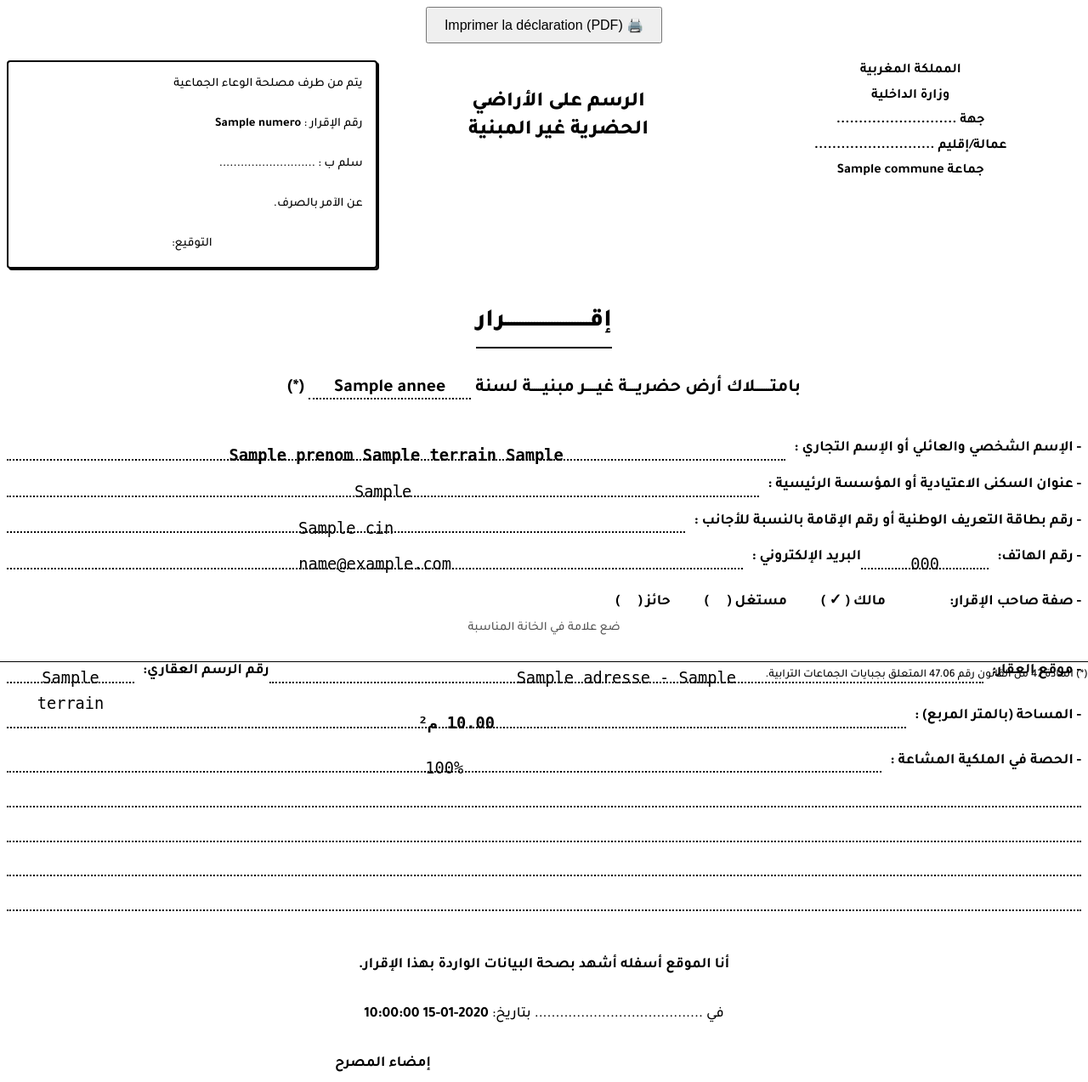
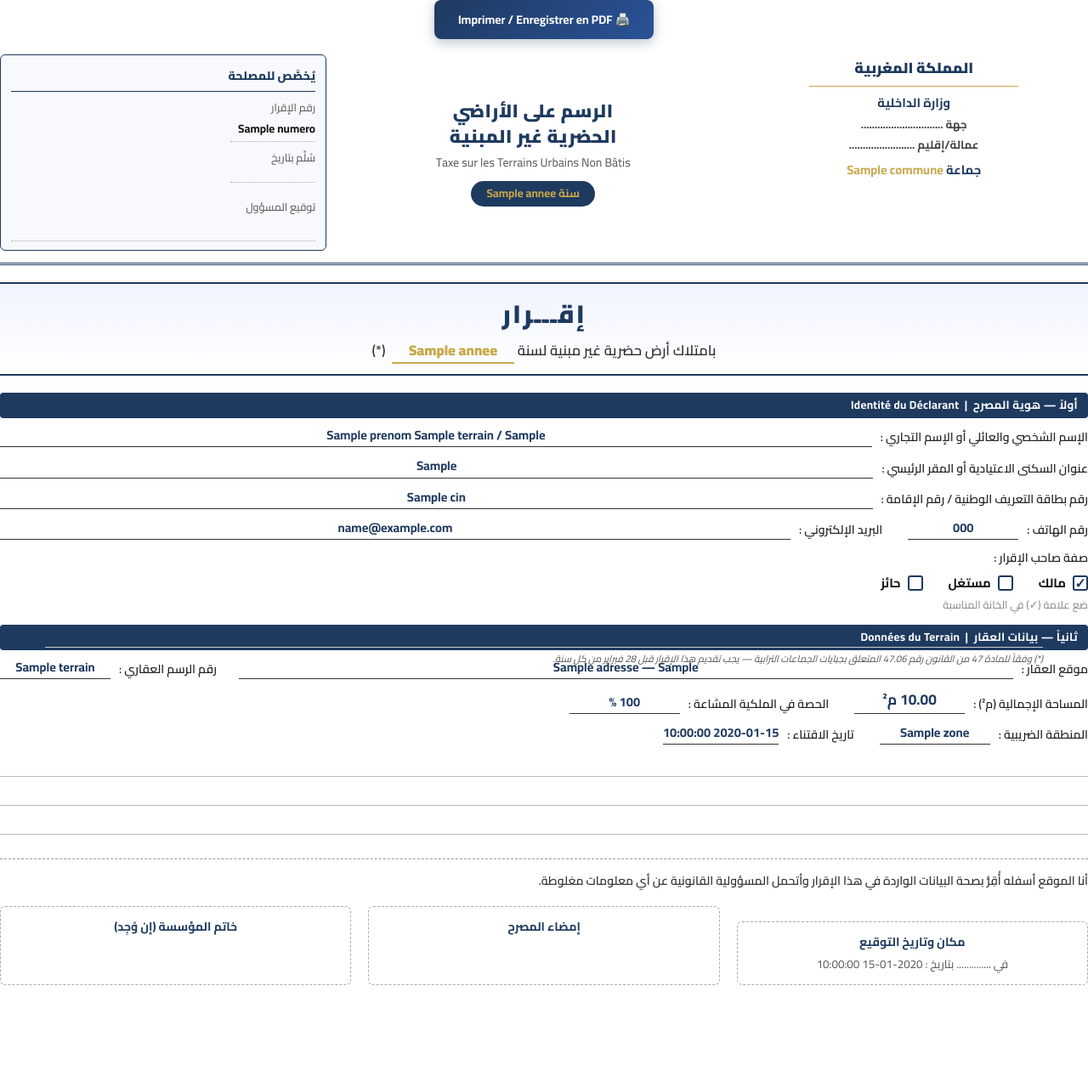
Before and after one commit to Yomix90/JIBAYAT, a Flask app: template templates/tnb_declaration_pdf.html in a window 1280 px wide. Shown: the whole page at 85% size. After the commit the page ends 1159 px from the top, so only its background shows below. Run offline with Flask 3, Linux system fonts and the light colour scheme; the template is opened without the code that fills it: most values are stand-ins (such as "Sample title", 1, 10 or a date in 2020).

Commit message:
Style: Refonte PDF declaration TNB - police Cairo, sections, mise en page officielle

```diff
--- a/templates/tnb_declaration_pdf.html
+++ b/templates/tnb_declaration_pdf.html
@@ -2,31 +2,243 @@
 <html lang="ar" dir="rtl">
 <head>
 <meta charset="UTF-8">
-<title>إقرار بامتلاك أرض حضرية غير مبنية لسنة {{ annee }}</title>
-<link href="https://fonts.googleapis.com/css2?family=Cairo:wght@400;700&family=Tajawal:wght@500;700;800&display=swap" rel="stylesheet">
+<title>إقرار بامتلاك أرض حضرية غير مبنية — سنة {{ annee }}</title>
+<link href="https://fonts.googleapis.com/css2?family=Cairo:ital,wght@0,300;0,400;0,600;0,700;0,800;0,900;1,400&display=swap" rel="stylesheet">
 <style>
-  @page { size: A4; margin: 15mm; }
-  body { font-family: 'Tajawal', 'Cairo', sans-serif; font-size: 13pt; color: #000; direction: rtl; line-height: 1.6; }
-  .header { display: flex; justify-content: space-between; align-items: flex-start; margin-bottom: 40px; }
-  .box-left { width: 32%; border: 2px solid #000; padding: 15px; min-height: 130px; font-size: 11pt; border-radius: 4px; box-shadow: 2px 2px 0 #000; }
-  .box-middle { width: 34%; text-align: center; font-weight: 800; font-size: 18pt; line-height: 1.4; }
-  .box-right { width: 32%; font-size: 12pt; text-align: center; font-weight: 700; }
-  .box-right div { margin-bottom: 4px; }
-  .title { text-align: center; font-size: 22pt; font-weight: 800; margin-bottom: 30px; border-bottom: 2px solid #000; display: inline-block; padding-bottom: 5px; }
-  .title-container { text-align: center; width: 100%; margin-bottom: 40px; }
-  .content-row { margin-bottom: 15px; display: flex; align-items: flex-end; }
-  .label { white-space: nowrap; margin-left: 10px; font-weight: 700; }
-  .dotted { flex-grow: 1; border-bottom: 2px dotted #000; height: 1em; text-align: center; font-family: monospace; font-size: 14pt; }
-  .checkboxes { display: flex; gap: 40px; margin-right: 20px; font-weight: 700; }
-  .checkbox { margin-left: 5px; }
-  .footer { margin-top: 50px; text-align: center; font-size: 13pt; }
-  .signature-box { display: flex; justify-content: space-around; margin-top: 30px; }
-  .footnote { position: fixed; bottom: -5px; left: 0; right: 0; font-size: 10pt; text-align: right; border-top: 1px solid #000; padding-top: 5px; }
-  /* Print hide button */
+  @page { size: A4 portrait; margin: 12mm 14mm 18mm 14mm; }
+
+  * { box-sizing: border-box; margin: 0; padding: 0; }
+
+  body {
+    font-family: 'Cairo', sans-serif;
+    font-size: 11.5pt;
+    color: #111;
+    direction: rtl;
+    line-height: 1.65;
+    background: #fff;
+  }
+
+  /* ── Barre d'impression ── */
+  .no-print {
+    text-align: center;
+    margin-bottom: 18px;
+  }
+  .btn-print {
+    background: linear-gradient(135deg, #1e3a5f, #2a5298);
+    color: #fff;
+    border: none;
+    border-radius: 8px;
+    padding: 10px 28px;
+    font-family: 'Cairo', sans-serif;
+    font-size: 14px;
+    font-weight: 700;
+    cursor: pointer;
+    box-shadow: 0 4px 14px rgba(30,58,95,.3);
+    transition: transform .15s;
+  }
+  .btn-print:hover { transform: translateY(-1px); }
   @media print { .no-print { display: none; } }
+
+  /* ── En-tête trois colonnes ── */
+  .header {
+    display: flex;
+    justify-content: space-between;
+    align-items: stretch;
+    gap: 8px;
+    margin-bottom: 20px;
+    border-bottom: 3px double #1e3a5f;
+    padding-bottom: 14px;
+  }
+
+  .box-kingdom {
+    width: 32%;
+    text-align: center;
+    font-size: 11pt;
+    font-weight: 700;
+    line-height: 1.8;
+    color: #1e3a5f;
+  }
+  .box-kingdom .divider {
+    border: none;
+    border-top: 1px solid #c8a84b;
+    margin: 6px auto;
+    width: 60%;
+  }
+
+  .box-center {
+    width: 36%;
+    text-align: center;
+    display: flex; flex-direction: column; align-items: center; justify-content: center;
+  }
+  .box-center .title-ar {
+    font-size: 16pt;
+    font-weight: 900;
+    color: #1e3a5f;
+    line-height: 1.4;
+    letter-spacing: .5px;
+  }
+  .box-center .subtitle-ar {
+    font-size: 10.5pt;
+    color: #555;
+    margin-top: 4px;
+  }
+
+  .box-office {
+    width: 30%;
+    border: 1.5px solid #1e3a5f;
+    border-radius: 6px;
+    padding: 10px 12px;
+    font-size: 10pt;
+    line-height: 2;
+    background: #f8f9fc;
+  }
+  .box-office .row-lbl { color: #555; font-size: 9.5pt; }
+  .box-office .row-val { font-weight: 700; border-bottom: 1px dotted #aaa; display: inline-block; min-width: 100px; }
+
+  /* ── Titre Déclaration ── */
+  .decl-title {
+    text-align: center;
+    margin: 16px 0 20px;
+    padding: 12px 0;
+    border-top: 2px solid #1e3a5f;
+    border-bottom: 2px solid #1e3a5f;
+    background: linear-gradient(to bottom, #f0f4ff, #fff);
+  }
+  .decl-title h1 {
+    font-size: 22pt;
+    font-weight: 900;
+    color: #1e3a5f;
+    letter-spacing: 2px;
+  }
+  .decl-title p {
+    font-size: 12.5pt;
+    font-weight: 600;
+    color: #333;
+    margin-top: 4px;
+  }
+  .year-badge {
+    display: inline-block;
+    border-bottom: 2.5px solid #c8a84b;
+    padding: 0 20px;
+    color: #c8a84b;
+    font-weight: 900;
+  }
+
+  /* ── Sections de contenu ── */
+  .section {
+    margin-bottom: 12px;
+  }
+  .section-title {
+    font-size: 10pt;
+    font-weight: 700;
+    color: #fff;
+    background: #1e3a5f;
+    padding: 4px 12px;
+    border-radius: 4px;
+    margin-bottom: 8px;
+    letter-spacing: .3px;
+  }
+
+  .field-row {
+    display: flex;
+    align-items: flex-end;
+    gap: 10px;
+    margin-bottom: 10px;
+  }
+  .field-label {
+    white-space: nowrap;
+    font-weight: 600;
+    font-size: 10.5pt;
+    color: #222;
+    flex-shrink: 0;
+  }
+  .field-line {
+    flex-grow: 1;
+    border-bottom: 1.5px solid #333;
+    min-height: 1.4em;
+    padding-bottom: 1px;
+    font-size: 11pt;
+    font-weight: 700;
+    text-align: center;
+    color: #1e3a5f;
+  }
+  .field-line.short { flex-grow: 0; min-width: 130px; }
+
+  /* ── Cases à cocher ── */
+  .checkboxes-row {
+    display: flex;
+    gap: 30px;
+    align-items: center;
+    flex-wrap: wrap;
+    margin: 6px 0 4px;
+  }
+  .chk-item {
+    display: flex;
+    align-items: center;
+    gap: 8px;
+    font-size: 11pt;
+    font-weight: 700;
+  }
+  .chk-box {
+    width: 18px; height: 18px;
+    border: 2px solid #1e3a5f;
+    border-radius: 3px;
+    display: inline-flex; align-items: center; justify-content: center;
+    font-size: 12pt; font-weight: 900; color: #1e3a5f;
+    flex-shrink: 0;
+  }
+  .hint { font-size: 9.5pt; color: #888; margin-bottom: 10px; }
+
+  /* ── Footer signature ── */
+  .footer {
+    margin-top: 28px;
+    padding-top: 14px;
+    border-top: 1.5px dashed #999;
+  }
+  .footer-text {
+    font-size: 10.5pt;
+    font-weight: 600;
+    color: #333;
+    margin-bottom: 18px;
+  }
+  .signature-grid {
+    display: flex;
+    justify-content: space-between;
+    align-items: flex-end;
+    gap: 20px;
+    margin-top: 10px;
+  }
+  .sig-box {
+    flex: 1;
+    border: 1px dashed #aaa;
+    border-radius: 6px;
+    padding: 12px 10px;
+    min-height: 70px;
+    font-size: 10pt;
+    color: #555;
+    text-align: center;
+  }
+  .sig-box strong { display: block; font-size: 10.5pt; color: #1e3a5f; margin-bottom: 4px; }
+
+  /* ── Note de bas de page ── */
+  .footnote {
+    position: fixed;
+    bottom: 4mm;
+    left: 14mm; right: 14mm;
+    font-size: 8.5pt;
+    color: #555;
+    border-top: 1px solid #ccc;
+    padding-top: 4px;
+    text-align: right;
+    font-style: italic;
+  }
+
+  /* ── Lignes vides pour remplissage manuel ── */
+  .blank-lines { margin-top: 10px; }
+  .blank-line { border-bottom: 1px solid #bbb; height: 26px; margin-bottom: 8px; }
 </style>
 </head>
-<body class="print-mode">
+<body>
 
 <script>
   window.onload = function() {
@@ -36,99 +248,152 @@
   };
 </script>
 
-<div class="no-print" style="margin-bottom:20px; text-align:center;">
-    <button onclick="window.print()" style="padding:10px 20px; font-size:16px; cursor:pointer;">🖨️ Imprimer la déclaration (PDF)</button>
+<!-- Bouton imprimer -->
+<div class="no-print">
+  <button class="btn-print" onclick="window.print()">🖨️ Imprimer / Enregistrer en PDF</button>
 </div>
 
+<!-- ══════════ EN-TÊTE ══════════ -->
 <div class="header">
-  <div class="box-right">
-    <div>المملكة المغربية</div>
+
+  <!-- Droite : Hiérarchie administrative -->
+  <div class="box-kingdom">
+    <div style="font-size:13pt;font-weight:900">المملكة المغربية</div>
+    <hr class="divider">
     <div>وزارة الداخلية</div>
-    <div>جهة ...........................</div>
-    <div>عمالة/إقليم ...........................</div>
-    <div>جماعة <strong>{{ commune }}</strong></div>
+    <div style="font-size:10pt;color:#444">جهة ..............................</div>
+    <div style="font-size:10pt;color:#444">عمالة/إقليم ........................</div>
+    <div style="margin-top:4px">جماعة <strong style="color:#c8a84b">{{ commune }}</strong></div>
   </div>
 
-  <div class="box-middle">
-    <br>الرسم على الأراضي<br>الحضرية غير المبنية
+  <!-- Centre : Intitulé taxe -->
+  <div class="box-center">
+    <div class="title-ar">الرسم على الأراضي<br>الحضرية غير المبنية</div>
+    <div class="subtitle-ar">Taxe sur les Terrains Urbains Non Bâtis</div>
+    <div style="margin-top:10px;background:#1e3a5f;color:#c8a84b;border-radius:20px;padding:4px 18px;font-size:10pt;font-weight:700">
+      سنة {{ annee }}
+    </div>
   </div>
 
-  <div class="box-left">
-    <div>يتم من طرف مصلحة الوعاء الجماعية</div><br>
-    <div>رقم الإقرار : <strong>{{ decl.numero if decl else '..................' }}</strong></div><br>
-    <div>سلم ب : ...........................</div><br>
-    <div>عن الآمر بالصرف.</div><br>
-    <div style="text-align:center">التوقيع:</div>
+  <!-- Gauche : Cadre réservé à la régie -->
+  <div class="box-office">
+    <div style="font-weight:800;font-size:10.5pt;color:#1e3a5f;margin-bottom:6px;border-bottom:1px solid #1e3a5f;padding-bottom:4px">
+      يُخصَّص للمصلحة
+    </div>
+    <div class="row-lbl">رقم الإقرار</div>
+    <div class="row-val">{{ decl.numero if decl else '' }}</div>
+    <div class="row-lbl" style="margin-top:6px">سُلِّم بتاريخ</div>
+    <div class="row-val"></div>
+    <div class="row-lbl" style="margin-top:6px">توقيع المسؤول</div>
+    <div style="height:28px;border-bottom:1px dotted #aaa"></div>
+  </div>
+
+</div>
+
+<!-- ══════════ TITRE IKRAR ══════════ -->
+<div class="decl-title">
+  <h1>إقـــرار</h1>
+  <p>بامتلاك أرض حضرية غير مبنية لسنة <span class="year-badge">{{ annee }}</span> &nbsp;(*)</p>
+</div>
+
+<!-- ══════════ SECTION 1 : Identité ══════════ -->
+<div class="section">
+  <div class="section-title">أولاً — هوية المصرح &nbsp;|&nbsp; Identité du Déclarant</div>
+
+  <div class="field-row">
+    <div class="field-label">الإسم الشخصي والعائلي أو الإسم التجاري :</div>
+    <div class="field-line">{{ terrain.prenom or '' }} {{ terrain.nom or '' }}{% if terrain.raison_sociale %} / {{ terrain.raison_sociale }}{% endif %}</div>
+  </div>
+
+  <div class="field-row">
+    <div class="field-label">عنوان السكنى الاعتيادية أو المقر الرئيسي :</div>
+    <div class="field-line">{{ terrain.ctb_adresse or '' }}</div>
+  </div>
+
+  <div class="field-row">
+    <div class="field-label">رقم بطاقة التعريف الوطنية / رقم الإقامة :</div>
+    <div class="field-line">{{ terrain.cin or '' }}</div>
+  </div>
+
+  <div class="field-row">
+    <div class="field-label">رقم الهاتف :</div>
+    <div class="field-line short">{{ terrain.telephone or '' }}</div>
+    <div class="field-label" style="margin-right:20px">البريد الإلكتروني :</div>
+    <div class="field-line">{{ terrain.email or '' }}</div>
+  </div>
+
+  <div style="margin-top:10px">
+    <div class="field-label" style="margin-bottom:6px">صفة صاحب الإقرار :</div>
+    <div class="checkboxes-row">
+      <div class="chk-item">
+        <div class="chk-box">✓</div> <span>مالك</span>
+      </div>
+      <div class="chk-item">
+        <div class="chk-box">&nbsp;</div> <span>مستغل</span>
+      </div>
+      <div class="chk-item">
+        <div class="chk-box">&nbsp;</div> <span>حائز</span>
+      </div>
+    </div>
+    <div class="hint">ضع علامة (✓) في الخانة المناسبة</div>
   </div>
 </div>
 
-<div class="title-container">
-  <div class="title">إقـــــــــــــــــــــــــــــرار</div><br>
-  <strong style="font-size: 16pt;">بامتـــــــلاك أرض حضريــــة غيـــــر مبنيـــــة لسنة <span style="border-bottom:2px dotted #000; padding:0 30px;">{{ annee }}</span> (*)</strong>
+<!-- ══════════ SECTION 2 : Propriété ══════════ -->
+<div class="section">
+  <div class="section-title">ثانياً — بيانات العقار &nbsp;|&nbsp; Données du Terrain</div>
+
+  <div class="field-row">
+    <div class="field-label">موقع العقار :</div>
+    <div class="field-line">{{ terrain.adresse or '' }}{% if terrain.adresse_ar %} — {{ terrain.adresse_ar }}{% endif %}</div>
+    <div class="field-label" style="margin-right:16px">رقم الرسم العقاري :</div>
+    <div class="field-line short">{{ terrain.titre_foncier or '' }}</div>
+  </div>
+
+  <div class="field-row">
+    <div class="field-label">المساحة الإجمالية (م²) :</div>
+    <div class="field-line short" style="font-size:13pt">{{ "%.2f"|format(terrain.superficie or 0) }} م²</div>
+    <div class="field-label" style="margin-right:20px">الحصة في الملكية المشاعة :</div>
+    <div class="field-line short">100 %</div>
+  </div>
+
+  <div class="field-row">
+    <div class="field-label">المنطقة الضريبية :</div>
+    <div class="field-line short">{{ terrain.zone or '' }}</div>
+    <div class="field-label" style="margin-right:20px">تاريخ الاقتناء :</div>
+    <div class="field-line short">{{ terrain.date_acquisition or '...........' }}</div>
+  </div>
 </div>
 
-<div class="content">
-  <div class="content-row">
-    <div class="label">- الإسم الشخصي والعائلي أو الإسم التجاري :</div>
-    <div class="dotted"><strong>{{ terrain.prenom }} {{ terrain.nom }} {{ terrain.raison_sociale }}</strong></div>
-  </div>
-  <div class="content-row">
-    <div class="label">- عنوان السكنى الاعتيادية أو المؤسسة الرئيسية :</div>
-    <div class="dotted">{{ terrain.ctb_adresse }}</div>
-  </div>
-  <div class="content-row">
-    <div class="label">- رقم بطاقة التعريف الوطنية أو رقم الإقامة بالنسبة للأجانب :</div>
-    <div class="dotted">{{ terrain.cin }}</div>
-  </div>
-  <div class="content-row">
-    <div class="label">- رقم الهاتف:</div>
-    <div class="dotted" style="flex-grow:0; width:150px;">{{ terrain.telephone }}</div>
-    <div class="label">البريد الإلكتروني :</div>
-    <div class="dotted">{{ terrain.email }}</div>
-  </div>
+<!-- ══════════ Lignes supplémentaires ══════════ -->
+<div class="blank-lines">
+  <div class="blank-line"></div>
+  <div class="blank-line"></div>
+  <div class="blank-line"></div>
+</div>
 
-  <div class="content-row" style="margin-top:25px;">
-    <div class="label" style="width:200px">- صفة صاحب الإقرار:</div>
-    <div class="checkboxes">
-      <label>مالك ( ✓ )</label>
-      <label>مستغل ( &nbsp;&nbsp;&nbsp; )</label>
-      <label>حائز ( &nbsp;&nbsp;&nbsp; )</label>
+<!-- ══════════ FOOTER ══════════ -->
+<div class="footer">
+  <div class="footer-text">أنا الموقع أسفله أُقِرُّ بصحة البيانات الواردة في هذا الإقرار وأتحمل المسؤولية القانونية عن أي معلومات مغلوطة.</div>
+  <div class="signature-grid">
+    <div class="sig-box">
+      <strong>مكان وتاريخ التوقيع</strong>
+      في ..............  بتاريخ : {{ decl.date_declaration if decl else '............' }}
+    </div>
+    <div class="sig-box" style="min-width:180px">
+      <strong>إمضاء المصرح</strong>
+      <div style="height:40px"></div>
+    </div>
+    <div class="sig-box" style="min-width:180px">
+      <strong>خاتم المؤسسة (إن وُجِد)</strong>
+      <div style="height:40px"></div>
     </div>
   </div>
-  <div style="font-size:11pt; text-align:center; display:block; margin-top:-10px; margin-bottom:25px; color:#555">ضع علامة في الخانة المناسبة</div>
-
-  <div class="content-row">
-    <div class="label">- موقع العقار:</div>
-    <div class="dotted">{{ terrain.adresse }} {% if terrain.adresse_ar %} - {{ terrain.adresse_ar }}{% endif %}</div>
-    <div class="label">رقم الرسم العقاري:</div>
-    <div class="dotted" style="flex-grow:0; width:150px;">{{ terrain.titre_foncier }}</div>
-  </div>
-  <div class="content-row" style="margin-top:25px;">
-    <div class="label">- المساحة (بالمتر المربع) :</div>
-    <div class="dotted"><strong>{{ "%.2f"|format(terrain.superficie) }} م²</strong></div>
-  </div>
-  <div class="content-row" style="margin-top:25px;">
-    <div class="label">- الحصة في الملكية المشاعة :</div>
-    <div class="dotted">100%</div>
-  </div>
-
-  <div class="content-row" style="margin-top:20px;"><div class="dotted"></div></div>
-  <div class="content-row" style="margin-top:20px;"><div class="dotted"></div></div>
-  <div class="content-row" style="margin-top:20px;"><div class="dotted"></div></div>
-  <div class="content-row" style="margin-top:20px;"><div class="dotted"></div></div>
 </div>
 
-<div class="footer">
-  <div style="font-weight:bold; margin-bottom:20px;">أنا الموقع أسفله أشهد بصحة البيانات الواردة بهذا الإقرار.</div>
-
-  <div class="signature-box">
-    <div>في ........................................ بتاريخ: <strong>{{ decl.date_declaration if decl else '...........................' }}</strong></div>
-  </div>
-  <div style="font-weight:bold; margin-top:30px; margin-right:30%">إمضاء المصرح</div>
-</div>
-
+<!-- ══════════ NOTE DE BAS DE PAGE ══════════ -->
 <div class="footnote">
-  (*) المادة 47 من القانون رقم 47.06 المتعلق بجبايات الجماعات الترابية.
+  (*) وفقاً للمادة 47 من القانون رقم 47.06 المتعلق بجبايات الجماعات الترابية — يجب تقديم هذا الإقرار قبل 28 فبراير من كل سنة.
 </div>
 
 </body>
```
